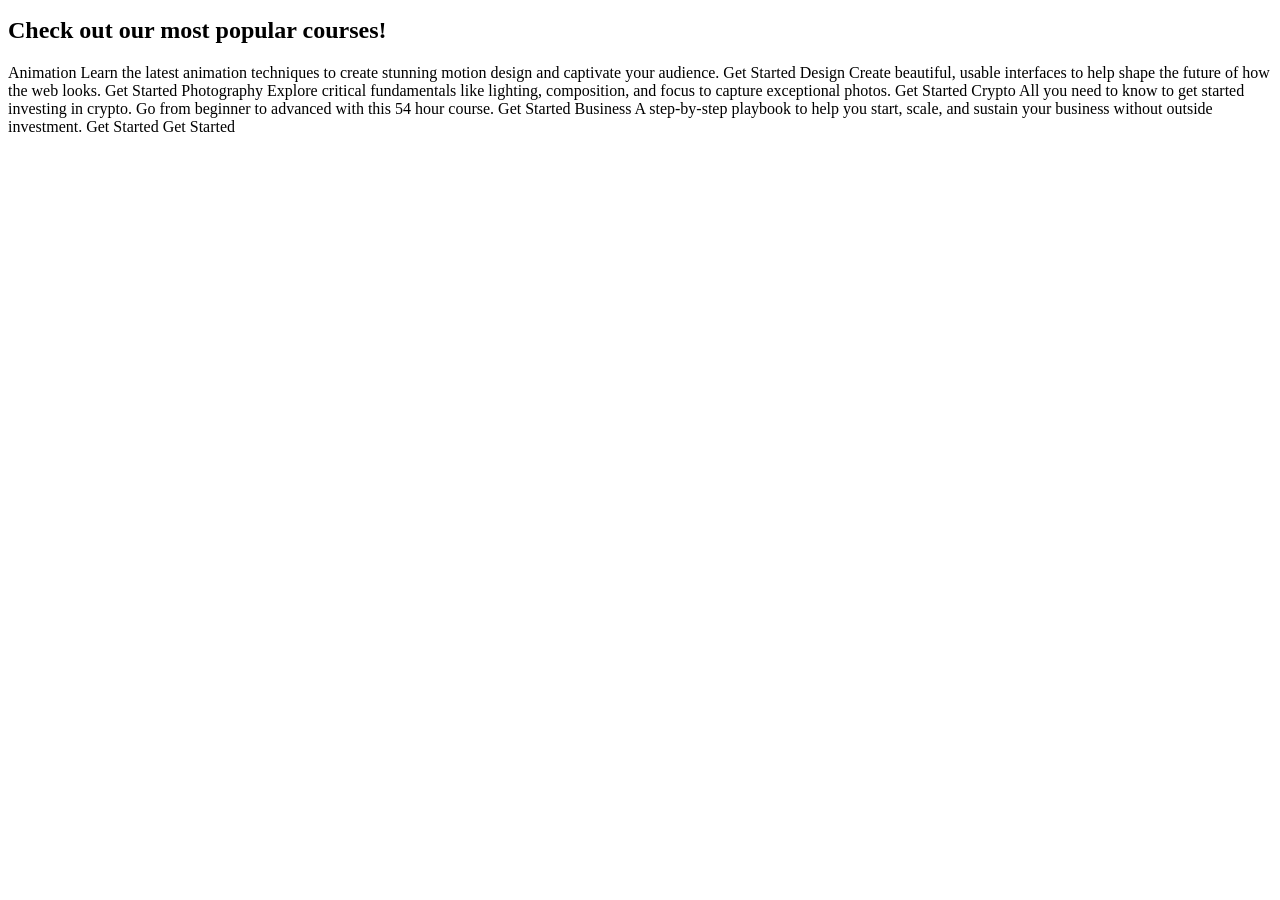
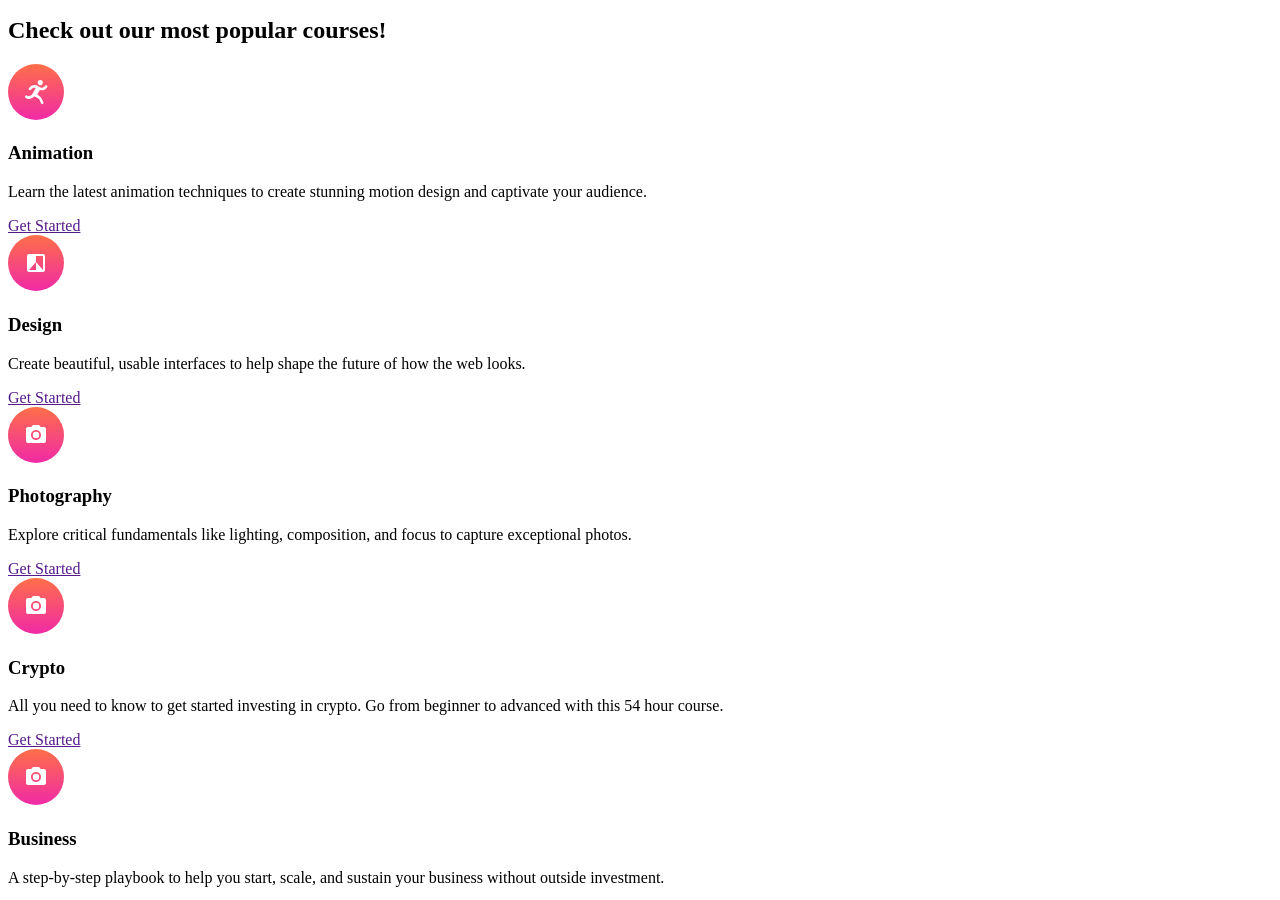
Before and after one commit to ShaunPour/Skilled-elearning-Landing-Page, a plain HTML site: page index.html in a window 1280 px wide. Shown: the part 575-1475 px from the top of the page. Before the commit the page ends 800 px from the top, so only its background shows below. Drawn offline with Linux system fonts and the light colour scheme.

Commit message:
Update index.html

```diff
--- a/index.html
+++ b/index.html
@@ -9,12 +9,10 @@
   <title>Frontend Mentor | Skilled e-learning landing page</title>
 </head>
 <body>
-<main>
   <header>
     <img src="images/logo-dark.svg" alt="">
     <button class="start">Get Started</button>
-  </header>
-</main>
+
   <h1>Maximize skill, minimize budget</h1>
   <p>Our modern courses across a range of in-demand skills will give you the
   knowledge you need to live the life you want.</p>
@@ -22,35 +20,52 @@
   <img class="mobile-img" src="images/image-hero-mobile.png" alt="">
   <img class="tablet-img" src="images/image-hero-tablet.png" alt="">
 <img class="desktop-img" src="images/image-hero-desktop.png" alt="">
+</header>
+<main>
 <div class="course-title">
   <h2 class="course">Check out our most popular courses!</h2>
 </div>
-  Animation
-  Learn the latest animation techniques to create stunning motion
-  design and captivate your audience.
-  Get Started
-
-  Design
-  Create beautiful, usable interfaces to help shape the future of
-  how the web looks.
-  Get Started
-
-  Photography
-  Explore critical fundamentals like lighting, composition, and focus
-  to capture exceptional photos.
-  Get Started
-
-  Crypto
-  All you need to know to get started investing in crypto. Go from beginner
-  to advanced with this 54 hour course.
-  Get Started
-
-  Business
-  A step-by-step playbook to help you start, scale, and sustain your business
-  without outside investment.
-  Get Started
-
-  Get Started
-
+<div class="container-card">
+  <div class="card">
+    <img src="images/icon-animation.svg" alt="">
+    <h3>Animation</h3>
+    <p>Learn the latest animation techniques to create stunning motion
+  design and captivate your audience.</p>
+<a href="">Get Started</a>
+  </div>
+  <div class="card">
+    <img src="images/icon-design.svg" alt="">
+    <h3>Design</h3>
+    <p>Create beautiful, usable interfaces to help shape the future of
+      how the web looks.</p>
+<a href="">Get Started</a>
+  </div>
+  <div class="card">
+    <img src="images/icon-photography.svg" alt="">
+    <h3>Photography</h3>
+    <p>Explore critical fundamentals like lighting, composition, and focus
+      to capture exceptional photos.</p>
+<a href="">Get Started</a>
+  </div>
+  <div class="card">
+    <img src="images/icon-photography.svg" alt="">
+    <h3>Crypto</h3>
+    <p>All you need to know to get started investing in crypto. Go from beginner
+      to advanced with this 54 hour course.</p>
+<a href="">Get Started</a>
+  </div>
+  <div class="card">
+    <img src="images/icon-photography.svg" alt="">
+    <h3>Business</h3>
+    <p>A step-by-step playbook to help you start, scale, and sustain your business
+      without outside investment.</p>
+<a href="">Get Started</a>
+  </div>
+</div>
+</main>
+<footer>
+  <img src="images/logo-light.svg" alt="">
+  <button class="footer-btn">Get Started</button>
+</footer>
 </body>
 </html>
```
